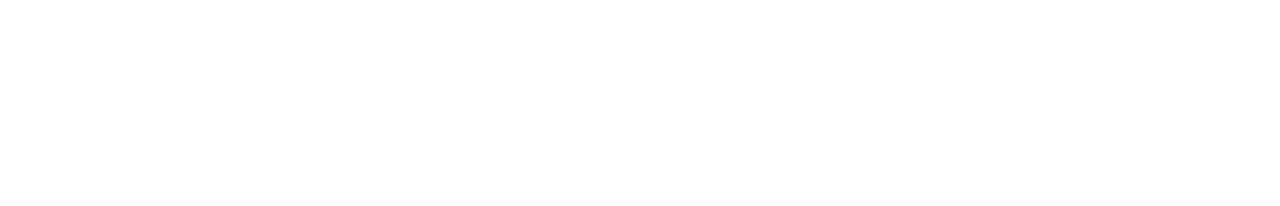
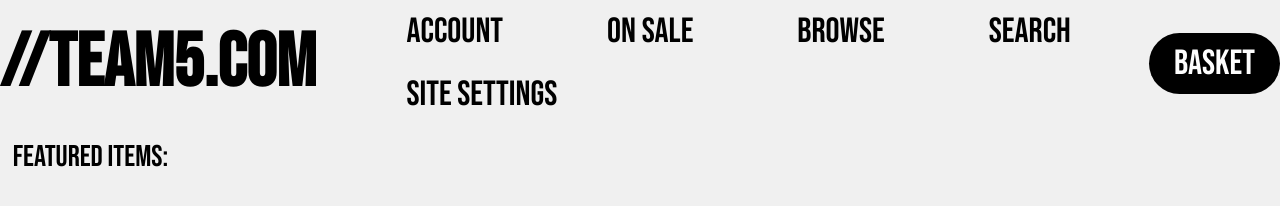
Before and after one commit to civilspeedy/Team-5, a plain HTML site: page templates/browse.html in a window 1280 px wide. Drawn offline with Linux system fonts and the light colour scheme; no server answers.

Commit message:
started php for logins

```diff
--- a/templates/browse.html
+++ b/templates/browse.html
@@ -1 +1,37 @@
 <!DOCTYPE html>
+<link rel="stylesheet" href="../static/css/Style.css">
+<meta name="viewport" content="width=device-width, intial-scale=">
+
+<title>Team5</title>
+<html>
+    <head>
+    </head>
+    <body onload="getAllProducts()">
+        <header>
+            <h1 class="headerFont">//Team5.com</h1>
+            <nav>
+                <ul class="pillNav">
+                    <li><a href="/login">Account</a></li>
+                    <li><a href="/onSale">On Sale</a></li>
+                    <li><a href="/browse">Browse</a></li>
+                    <li><a href="/search">Search</a></li>
+                    <li><a href="/settings">Site Settings</a></li>
+
+                </ul>
+            </nav>
+            <a class ="basketBtn" href="#"><button>Basket</button></a>
+        </header>
+        <!--<button onclick="testFile()">Test button</button> <!--This is so I can test javascript functions-->
+        <section class="productDisplay" id="productDisplay">
+
+
+            <p class="Show-results-label">Featured Items:</p><!--doesnt work rn but will pass the searchTerm variable to show here-->
+            <section id="products"></section>
+        </section>
+
+
+
+
+        <script src="../static/js/scripting.js"></script>
+    </body>
+</html>
```
Also changed, not shown: templates/login.html (+14 -0 lines).
